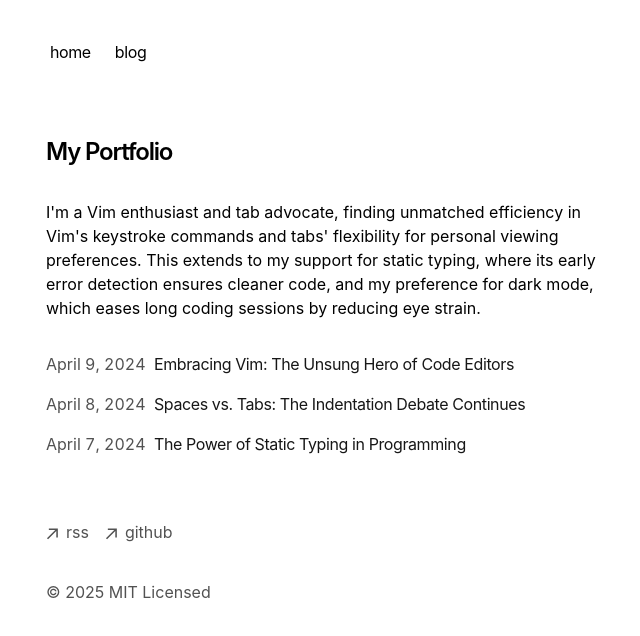
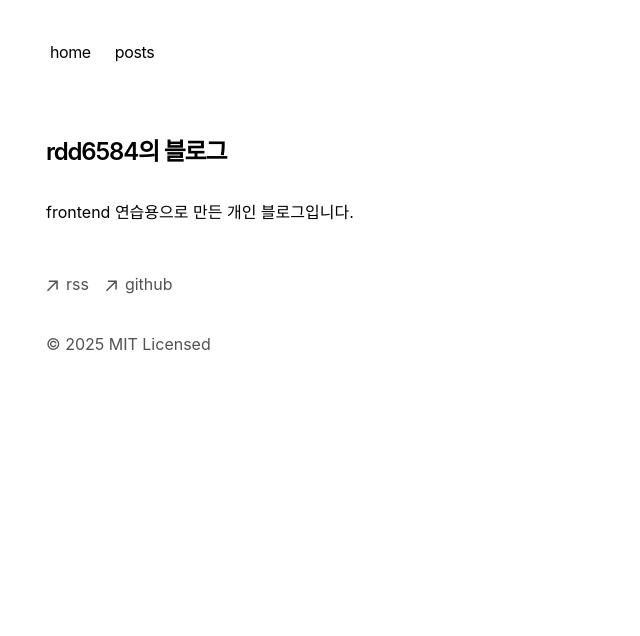
Before and after one commit to rdd6584/ai-blog, a Next.js app: page / in a window 1280 px wide. Shown: the top 636 px of the page, without its empty margins (306-946 px from the left). Built offline with nearby package versions, Linux system fonts and the light colour scheme.

Commit message:
디렉토리 정리 Signed-off-by: rdd6584 <rdd573@naver.com>

```diff
--- a/app/components/nav.tsx
+++ b/app/components/nav.tsx
@@ -4,8 +4,8 @@ const navItems = {
   '/': {
     name: 'home',
   },
-  '/blog': {
-    name: 'blog',
+  '/posts': {
+    name: 'posts',
   },
 }
 
--- a/app/components/posts.tsx
+++ b/app/components/posts.tsx
@@ -1,5 +1,5 @@
 import Link from 'next/link'
-import { formatDate, getBlogPosts } from 'app/blog/utils'
+import { formatDate, getBlogPosts } from 'app/posts/utils'
 
 export function BlogPosts() {
   let allBlogs = getBlogPosts()
@@ -19,7 +19,7 @@ export function BlogPosts() {
           <Link
             key={post.slug}
             className="flex flex-col space-y-1 mb-4"
-            href={`/blog/${post.slug}`}
+            href={`/posts/${post.slug}`}
           >
             <div className="w-full flex flex-col md:flex-row space-x-0 md:space-x-2">
               <p className="text-neutral-600 dark:text-neutral-400 w-[100px] tabular-nums">
--- a/app/page.tsx
+++ b/app/page.tsx
@@ -1,21 +1,12 @@
-import { BlogPosts } from 'app/components/posts'
-
 export default function Page() {
   return (
     <section>
       <h1 className="mb-8 text-2xl font-semibold tracking-tighter">
-        My Portfolio
+        rdd6584의 블로그
       </h1>
       <p className="mb-4">
-        {`I'm a Vim enthusiast and tab advocate, finding unmatched efficiency in
-        Vim's keystroke commands and tabs' flexibility for personal viewing
-        preferences. This extends to my support for static typing, where its
-        early error detection ensures cleaner code, and my preference for dark
-        mode, which eases long coding sessions by reducing eye strain.`}
+        {`frontend 연습용으로 만든 개인 블로그입니다.`}
       </p>
-      <div className="my-8">
-        <BlogPosts />
-      </div>
     </section>
   )
 }
--- a/app/blog/[slug]/page.tsx
+++ b/app/posts/[slug]/page.tsx
@@ -1,6 +1,6 @@
 import { notFound } from 'next/navigation'
 import { CustomMDX } from 'app/components/mdx'
-import { formatDate, getBlogPosts } from 'app/blog/utils'
+import { formatDate, getBlogPosts } from 'app/posts/utils'
 import { baseUrl } from 'app/sitemap'
 
 export async function generateStaticParams() {
@@ -35,7 +35,7 @@ export function generateMetadata({ params }) {
       description,
       type: 'article',
       publishedTime,
-      url: `${baseUrl}/blog/${post.slug}`,
+      url: `${baseUrl}/posts/${post.slug}`,
       images: [
         {
           url: ogImage,
@@ -74,15 +74,15 @@ export default function Blog({ params }) {
             image: post.metadata.image
               ? `${baseUrl}${post.metadata.image}`
               : `/og?title=${encodeURIComponent(post.metadata.title)}`,
-            url: `${baseUrl}/blog/${post.slug}`,
+            url: `${baseUrl}/posts/${post.slug}`,
             author: {
               '@type': 'Person',
-              name: 'My Portfolio',
+              name: 'rdd6584의 블로그',
             },
           }),
         }}
       />
-      <h1 className="title font-semibold text-2xl tracking-tighter">
+      <h1 className="title font-semibold text-2xl   tracking-tighter">
         {post.metadata.title}
       </h1>
       <div className="flex justify-between items-center mt-2 mb-8 text-sm">
--- a/app/blog/page.tsx
+++ b/app/posts/page.tsx
@@ -1,14 +1,14 @@
 import { BlogPosts } from 'app/components/posts'
 
 export const metadata = {
-  title: 'Blog',
-  description: 'Read my blog.',
+  title: 'Posts',
+  description: 'Read my posts.',
 }
 
 export default function Page() {
   return (
     <section>
-      <h1 className="font-semibold text-2xl mb-8 tracking-tighter">My Blog</h1>
+      <h1 className="font-semibold text-2xl mb-8 tracking-tighter">My Posts</h1>
       <BlogPosts />
     </section>
   )
--- a/app/blog/utils.ts
+++ b/app/posts/utils.ts
@@ -50,7 +50,7 @@ function getMDXData(dir) {
 }
 
 export function getBlogPosts() {
-  return getMDXData(path.join(process.cwd(), 'app', 'blog', 'posts'))
+  return getMDXData(path.join(process.cwd(), 'app', 'posts', 'contents'))
 }
 
 export function formatDate(date: string, includeRelative = false) {
--- a/app/rss/route.ts
+++ b/app/rss/route.ts
@@ -1,5 +1,5 @@
 import { baseUrl } from 'app/sitemap'
-import { getBlogPosts } from 'app/blog/utils'
+import { getBlogPosts } from 'app/posts/utils'
 
 export async function GET() {
   let allBlogs = await getBlogPosts()
@@ -15,7 +15,7 @@ export async function GET() {
       (post) =>
         `<item>
           <title>${post.metadata.title}</title>
-          <link>${baseUrl}/blog/${post.slug}</link>
+          <link>${baseUrl}/posts/${post.slug}</link>
           <description>${post.metadata.summary || ''}</description>
           <pubDate>${new Date(
             post.metadata.publishedAt
--- a/app/sitemap.ts
+++ b/app/sitemap.ts
@@ -1,4 +1,4 @@
-import { getBlogPosts } from 'app/blog/utils'
+import { getBlogPosts } from 'app/posts/utils'
 
 export const baseUrl = 'https://portfolio-blog-starter.vercel.app'
 
```
Also changed, not shown: app/posts/contents/spaces-vs-tabs.mdx (renamed from app/blog/posts/spaces-vs-tabs.mdx), app/posts/contents/static-typing.mdx (renamed from app/blog/posts/static-typing.mdx), app/posts/contents/vim.mdx (renamed from app/blog/posts/vim.mdx).
